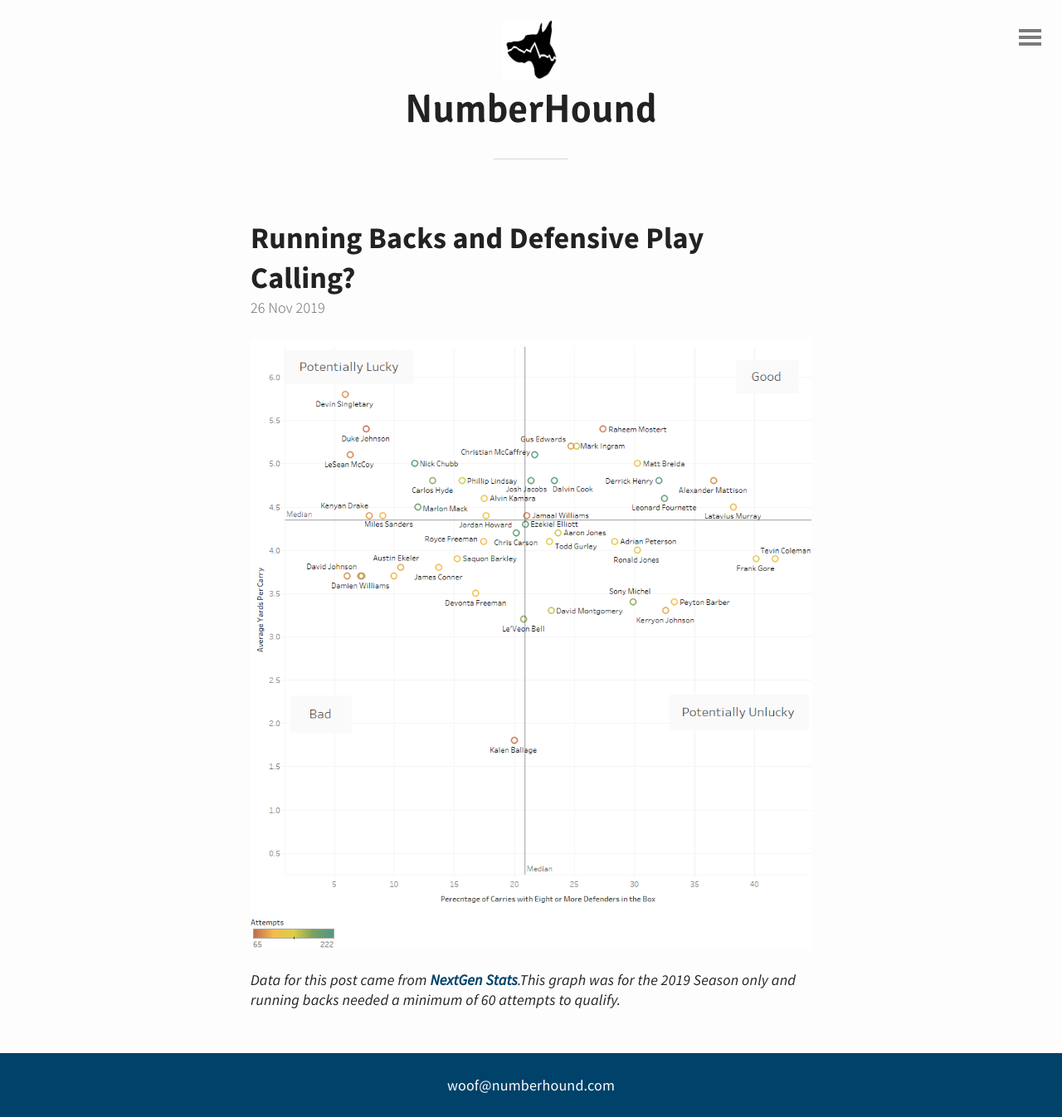
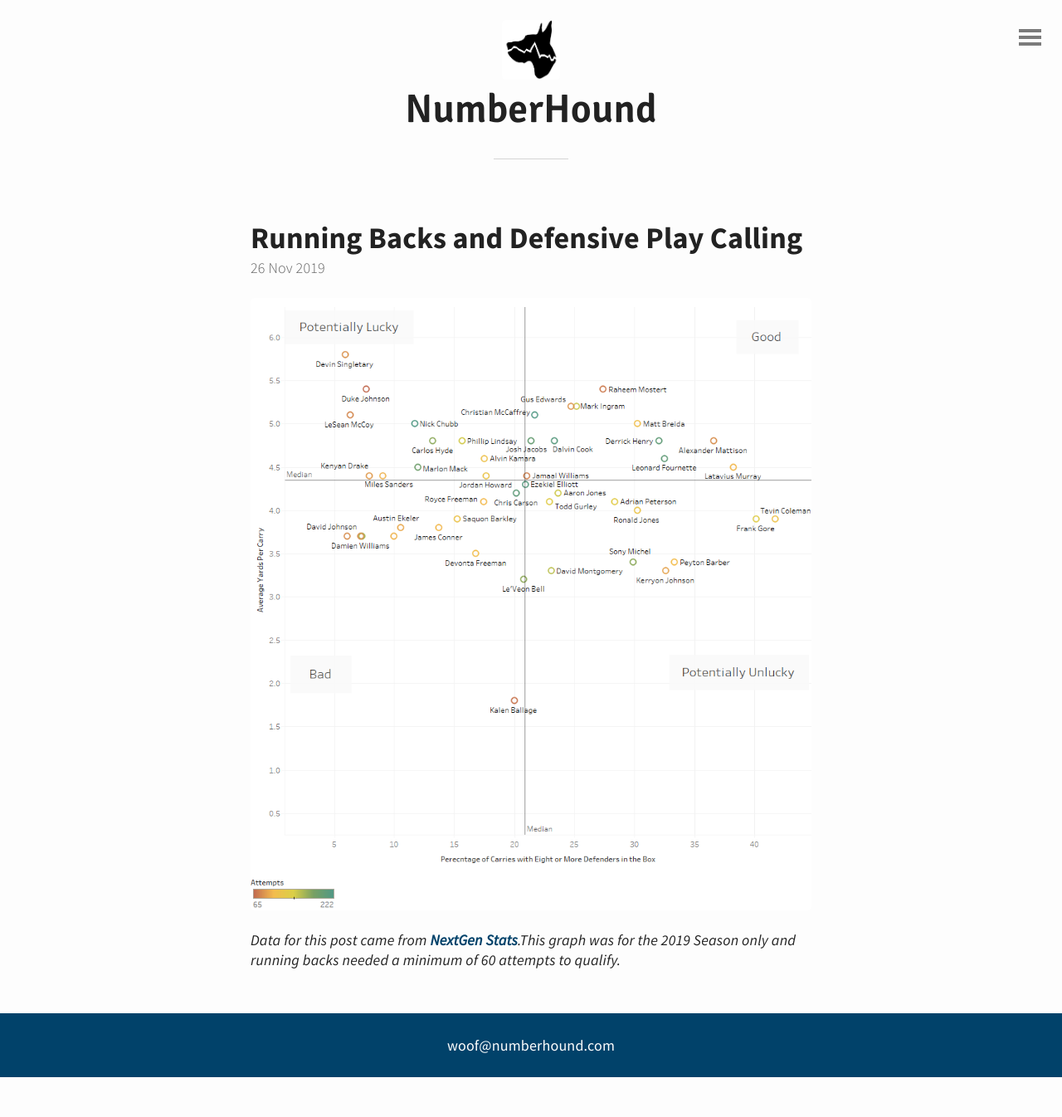
Before and after one commit to NumberHound/web, a Jekyll site: the page built from _posts/2019-11-26-Running-Backs-and-Defensive-Play-Calling.md, in a window 1280 px wide. Shown: the whole page at 83% size. Built offline with Jekyll 4.4.1, drawn with Linux system fonts in a browser that asks for light colours; after the commit the page ends 1298 px from its top, so only the background shows below that.

```diff
--- a/_posts/2019-11-26-Running-Backs-and-Defensive-Play-Calling.md
+++ b/_posts/2019-11-26-Running-Backs-and-Defensive-Play-Calling.md
@@ -1,5 +1,5 @@
 ---
-title: Running Backs and Defensive Play Calling?
+title: Running Backs and Defensive Play Calling
 ---
 
 ![Running Backs](/img/RunningBacks/RunningBacks.png "Running Backs")
```
